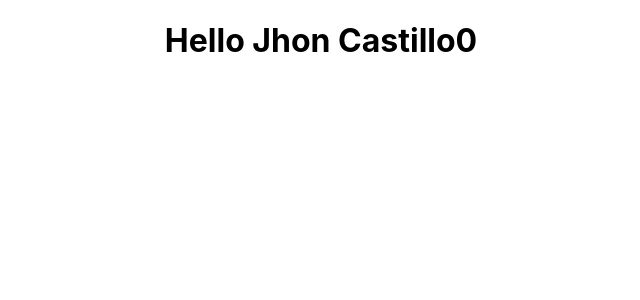
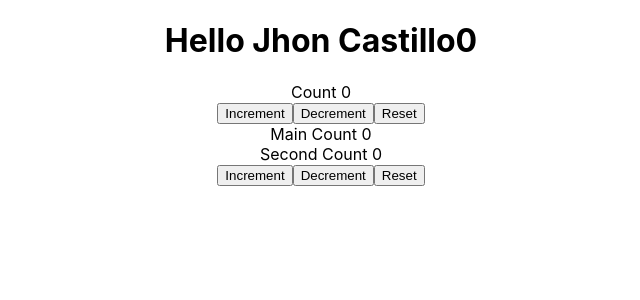
Before and after one commit to johnfra797/React-hooks, a React (Create React App) app: page / in a window 1280 px wide. Shown: the top 300 px of the page, without its empty margins (319-959 px from the left). Built offline with nearby package versions, Linux system fonts and the light colour scheme.

Commit message:
New hooks

```diff
--- a/src/App.js
+++ b/src/App.js
@@ -1,15 +1,18 @@
 import React from 'react';
 import logo from './logo.svg';
 import './App.css';
+import CounterOne from './components/Reducer/CounterOne'
+import CounterTwo from './components/Reducer/CounterTwo'
 import ComponentA from './components/Context/ComponentA'
-
-export const UserContext= React.createContext();
+export const UserContext = React.createContext();
 function App() {
   return (
     <div className="App">
       <UserContext.Provider value={'Jhon Castillo0'}>
-      <ComponentA></ComponentA>
+        <ComponentA></ComponentA>
       </UserContext.Provider>
+      <CounterOne></CounterOne>
+      <CounterTwo></CounterTwo>
     </div>
   );
 }
--- /dev/null
+++ b/src/components/Reducer/CounterOne/index.js
@@ -0,0 +1,30 @@
+import React, { useReducer } from 'react'
+
+const initialState = 0;
+const reducer = (state, action) => {
+    switch (action) {
+        case 'increment':
+            return state + 1;
+        case 'decrement':
+            return state - 1;
+        case 'reset':
+            return initialState;
+        default:
+            return state;
+    }
+}
+function CounterOne() {
+    const [count, dispatch] = useReducer(reducer,initialState);
+
+
+    return (
+        <div>
+            <div>Count {count}</div>
+            <button onClick={() => dispatch('increment')}>Increment</button>
+            <button onClick={() => dispatch('decrement')}>Decrement</button>
+            <button onClick={() => dispatch('reset')}>Reset</button>
+        </div>
+    )
+}
+
+export default CounterOne;
--- /dev/null
+++ b/src/components/Reducer/CounterTwo/index.js
@@ -0,0 +1,47 @@
+import React, { useReducer } from 'react'
+
+const initialState = {
+    mainCounter: 0,
+    secondCounter: 0
+}
+
+const SelectCounter = (state,counter,value,type) => {
+
+}
+
+const reducer = (state,action) => {
+    switch (action.type) {
+        case 'increment':
+            if(action.counter=='mainCounter')
+            return {...state, mainCounter: state.mainCounter + 1 }
+            else
+            return { ...state,secondCounter: state.secondCounter + 1 }
+
+        case 'decrement':
+            if(action.counter=='mainCounter')
+            return {...state, mainCounter: state.mainCounter - 1 }
+            else
+            return {...state, secondCounter: state.secondCounter - 1 }
+        case 'reset':
+            if(action.counter=='mainCounter')
+            return {...state, mainCounter: 0 }
+            else
+            return {...state, secondCounter: 0 }
+    }
+}
+function CounterTwo() {
+    const [count, dispatch] = useReducer(reducer, initialState);
+
+
+    return (
+        <div>
+            <div>Main Count {count.mainCounter}</div>
+            <div>Second Count {count.secondCounter}</div>
+            <button onClick={() => dispatch({ type: 'increment',counter:'mainCounter', value: 1  })}>Increment</button>
+            <button onClick={() => dispatch({ type: 'decrement' ,counter:'mainCounter', value: 1  })}>Decrement</button>
+          <button onClick={() => dispatch({ type: 'reset' ,counter:'mainCounter' })}>Reset</button>
+        </div>
+    )
+}
+
+export default CounterTwo;
```
